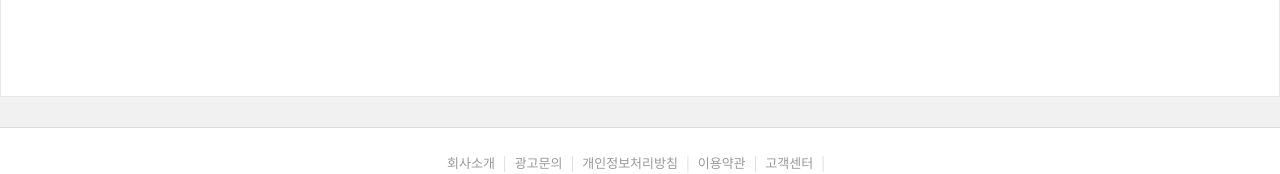
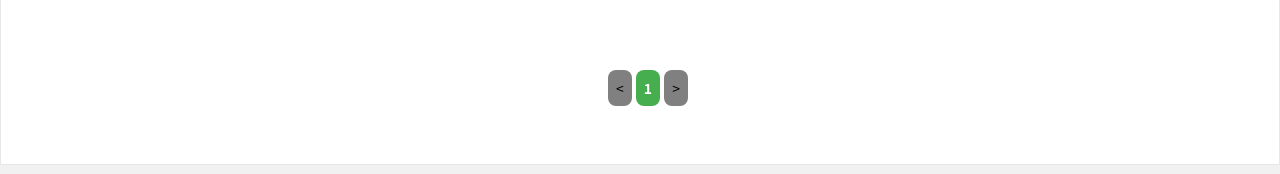
Before and after one commit to hongdaestudy/recipe-frontend, a React (Create React App) app: page /recipe/list in a window 1280 px wide. Shown: the part 751-925 px from the top of the page. Built offline with nearby package versions, Linux system fonts and the light colour scheme.

Commit message:
FE-35 페이지네이션 컴포넌트 추가

```diff
--- /dev/null
+++ b/src/component/Pagination/index.tsx
@@ -0,0 +1,106 @@
+import React from 'react';
+import styled from 'styled-components';
+
+interface IProps {
+  page: number;
+  limit?: number;
+  total?: number;
+  setPage: (page: number) => void;
+}
+
+const MAX_PAGE_COUNT = 10; // MAX_PAGE_COUNT -> 한번에 보여지는 페이지 수,
+
+export const Pagination = ({
+  page, // 현재 페이지
+  limit = 10, // 페이지당 보여줄 아이템 수
+  total = 0, //쿼리 결과의 총 아이템 개수
+  setPage,
+}: IProps) => {
+  // 총 페이지 수 계산
+  const numberOfPages = total ? Math.ceil(total / limit) : 1;
+
+  if (page > numberOfPages) {
+    setPage(1);
+  }
+
+  function getPaginationArray() {
+    const result: number[] = [];
+
+    // 출력할 첫 숫자의 인덱스 (0부터 시작)
+    let i = Math.trunc((page - 1) / MAX_PAGE_COUNT) * MAX_PAGE_COUNT;
+    //마지막 블록일 경우 마지막 번호까지만 짧게 출력
+    if (
+      Math.trunc((page - 1) / MAX_PAGE_COUNT) ===
+      Math.trunc(numberOfPages / MAX_PAGE_COUNT)
+    ) {
+      while (i < numberOfPages) {
+        result.push(++i);
+      }
+    } else {
+      //마지막 블록이 아닐 경우 전부 다 출력
+      const j = i + MAX_PAGE_COUNT;
+      while (i < j) {
+        result.push(++i);
+      }
+    }
+    return result;
+  }
+  return (
+    <>
+      <Nav>
+        <Button onClick={() => setPage(page - 1)} disabled={page === 1}>
+          &lt;
+        </Button>
+        {getPaginationArray().map(value => (
+          <Button
+            key={value}
+            onClick={() => setPage(value)}
+            data-current={page === value ? 'page' : null}
+          >
+            {value}
+          </Button>
+        ))}
+        <Button onClick={() => setPage(page)} disabled={page === numberOfPages}>
+          &gt;
+        </Button>
+      </Nav>
+    </>
+  );
+};
+const Nav = styled.nav`
+  display: flex;
+  justify-content: center;
+  align-items: center;
+  gap: 4px;
+  margin: 16px;
+`;
+
+const Button = styled.button`
+  border: none;
+  border-radius: 8px;
+  padding: 8px;
+  margin: 0;
+  background: white;
+  color: black;
+  font-size: 1rem;
+
+  &:hover {
+    background: #44b6b5;
+    cursor: pointer;
+    transform: translateY(-2px);
+  }
+
+  &[disabled] {
+    background: grey;
+    cursor: revert;
+    transform: revert;
+  }
+
+  &[data-current] {
+    background: #46ae4f;
+    color: white;
+    font-weight: bold;
+    cursor: revert;
+    transform: revert;
+  }
+`;
--- a/src/component/recipe/list.component.tsx
+++ b/src/component/recipe/list.component.tsx
@@ -8,6 +8,7 @@ import FlexBox from '../Flex';
 import { LoadingIndicator } from '../LoadingIndicator';
 import { RecipeList } from '../RecipeList';
 import { IFilter, ListFilter } from '../ListFilter';
+import { Pagination } from '../Pagination';
 
 export default function List() {
   const [recipeList, setRecipeList] = useState<Recipe[]>([]);
@@ -26,18 +27,26 @@ export default function List() {
     });
   };
 
+  const [page, setPage] = useState(1);
+  const [total, setTotal] = useState(0);
+  const [limit] = useState(10);
   // redux 에 저장
   const getRecipeData = async () => {
     setLoading(true);
-    const response = await RecipeService.getRecipeList();
+    const response = await RecipeService.getRecipeList({
+      ...filter,
+      page,
+      limit,
+    });
     setRecipeList(response);
+    setTotal(4);
     setLoading(false);
   };
 
   useEffect(() => {
     console.log(filter);
     getRecipeData();
-  }, [filter]);
+  }, [filter, page]);
 
   const navigate = useNavigate();
   const onClickHandler = (id: string) => {
@@ -70,6 +79,8 @@ export default function List() {
       </UpWrapper>
 
       <RecipeList onClick={onClickHandler} recipeList={recipeList} />
+
+      <Pagination page={page} total={total} limit={limit} setPage={setPage} />
     </Wrapper>
   );
 }
--- a/src/services/recipe.service.ts
+++ b/src/services/recipe.service.ts
@@ -2,19 +2,29 @@ import api from './api';
 import { FormValues } from '../types/register.type';
 import { Recipe } from '../types/detailView.type';
 import data from '../data.json';
+interface IGetRecipeList {
+  kind?: string;
+  situation?: string;
+  ingredient?: string;
+  method?: string;
 
+  page: number;
+  limit: number;
+}
 class RecipeService {
-  getRecipeList() {
-    //return axios.get(API_URL + 'get', { headers: authHeader() });
+  getRecipeList(param: IGetRecipeList) {
+    //return api.get('get', param);
+
+    const offset = (param.page - 1) * param.limit;
     return new Promise<Recipe[]>(resolve => {
       setTimeout(() => {
-        resolve(data);
+        resolve(data.slice(offset, offset + param.limit));
       }, 300);
     });
   }
 
   getRecipe(recipeId: string) {
-    //return axios.get(API_URL + 'get', { headers: authHeader() });
+    //return api.get('get');
     return new Promise<Recipe | undefined>(resolve => {
       setTimeout(() => {
         resolve(data.find(recipe => recipe.recipeId === recipeId));
```
